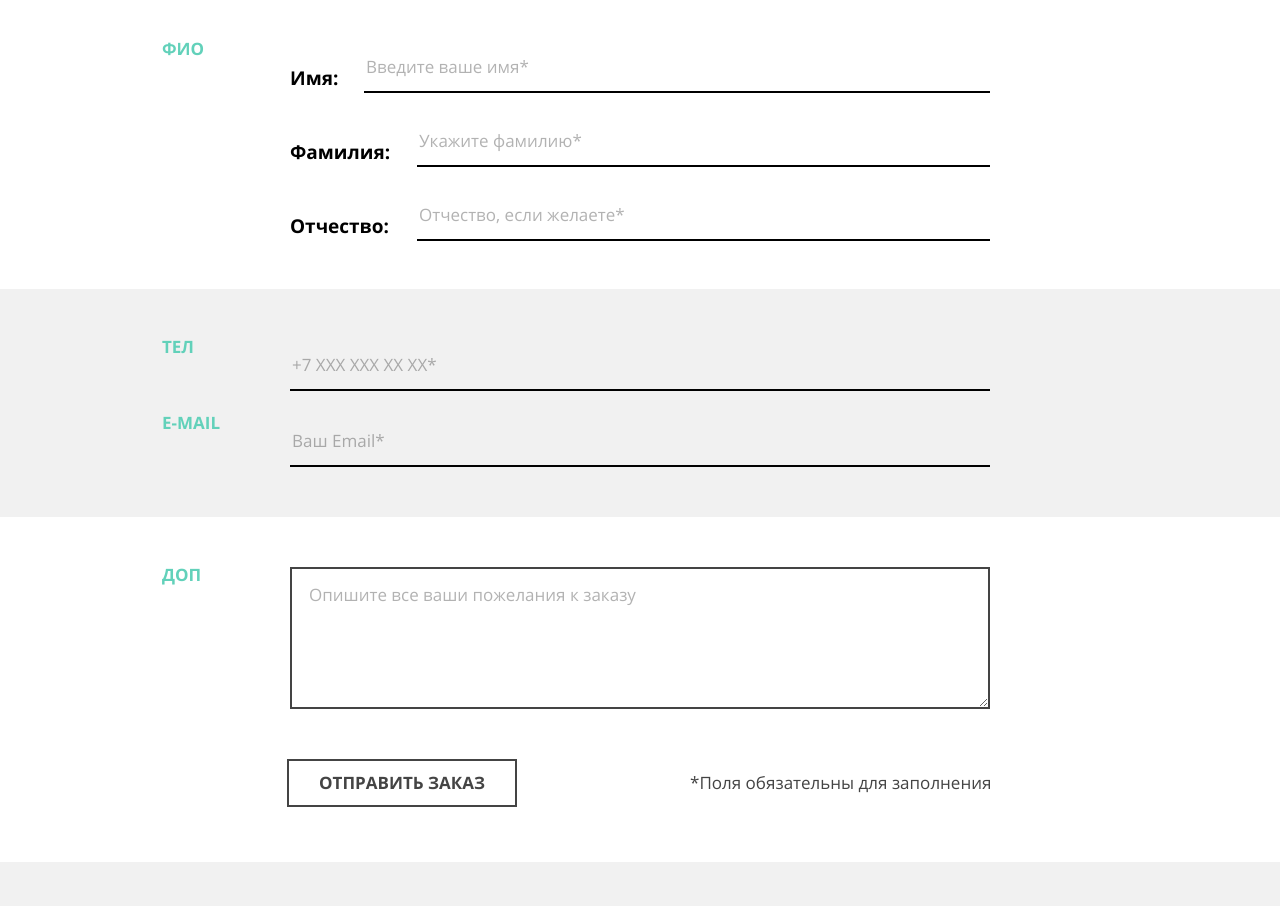
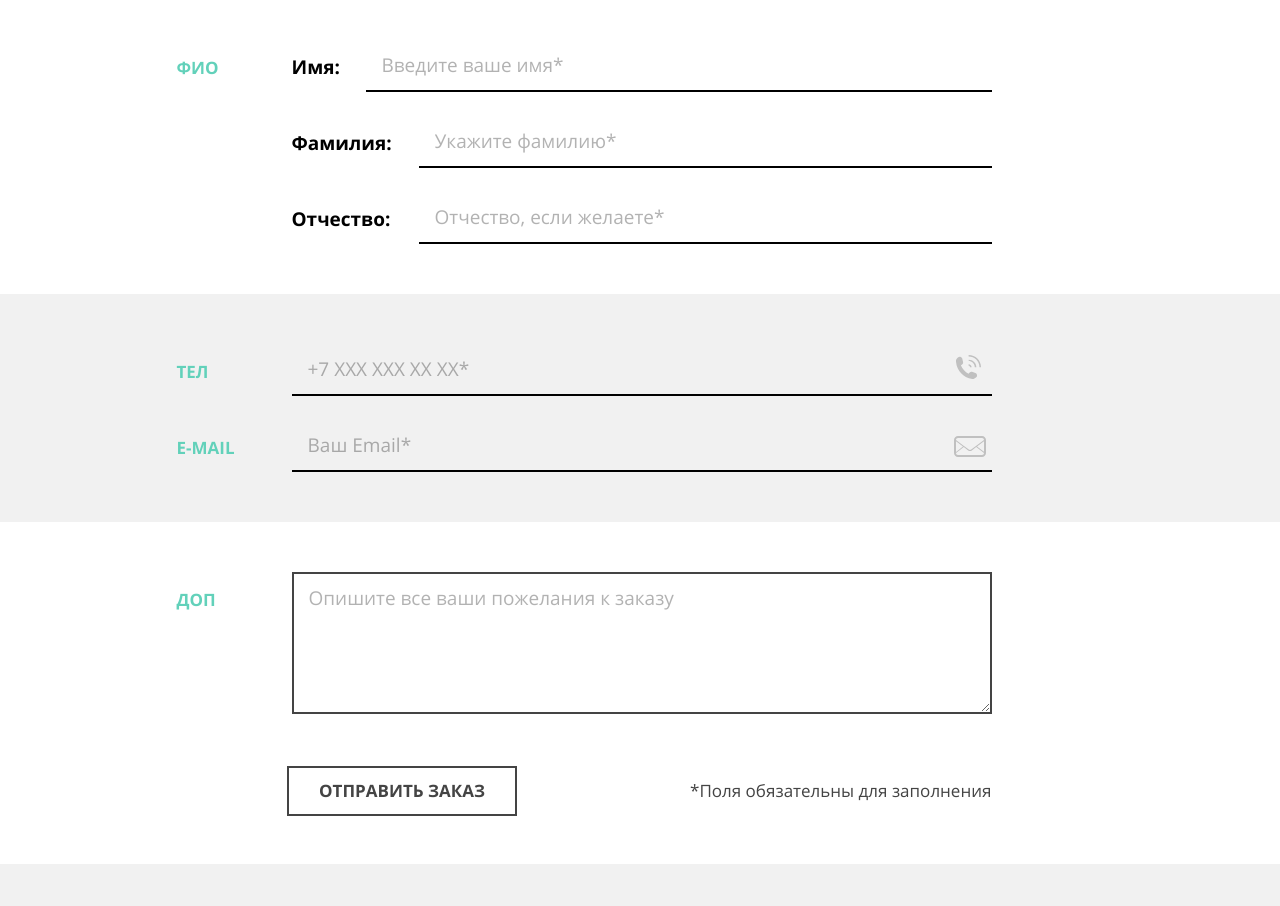
Before and after one commit to htmlacademy-adaptive/1796475-mishka-25, a plain HTML site: page source/form.html in a window 1280 px wide. Shown: the part 995-1901 px from the top of the page. Drawn offline with nearby package versions, Linux system fonts and the light colour scheme; files that its build step writes are made by us from their sources.

Commit message:
отступы форма каталог

```diff
--- a/source/form.html
+++ b/source/form.html
@@ -161,11 +161,22 @@
               <h2 class="form__legend">ТЕЛ</h2>
               <label class="visually-hidden form__label" for="tel">телефон</label>
               <input class="form__input" placeholder="+7 ХХХ ХХХ ХХ ХХ*" type="tel" name="name" id="tel" required />
+              <svg width="25" height="24" viewBox="0 0 25 24" fill="#000000" opacity="0.2" xmlns="http://www.w3.org/2000/svg">
+                <g>
+                <path d="M17.4395 24C17.0363 24 16.7339 24 16.3306 24C11.3911 23.4074 7.7621 21.1358 5.14113 18.2717C2.52016 15.4075 0.403226 11.7532 0 6.7162C0 6.22237 0 5.82731 0 5.33349C0.100806 4.44461 0.504032 3.85202 1.10887 3.25943C1.71371 2.56808 2.72177 1.77796 3.62903 1.6792C4.33468 1.6792 5.44355 2.17302 5.84677 2.76561C6.25 3.25943 6.45161 4.34584 6.65323 5.13596C6.85484 6.02484 7.25806 7.11125 7.15726 7.90137C6.95565 9.08655 5.34274 9.58037 4.93952 10.4693C6.55242 14.1235 9.07258 16.889 12.5 18.6667C13.3065 18.1729 14.1129 16.7902 15.3226 16.7902C15.7258 16.7902 16.3306 16.9877 16.7339 17.0865C17.2379 17.1852 17.6411 17.3828 18.0444 17.5803C18.75 17.8766 20.0605 18.1729 20.4637 18.7655C20.8669 19.3581 21.1694 20.3457 21.0685 20.9383C20.7661 22.2222 18.6492 23.6049 17.4395 24Z"/>
+                <path d="M12.6008 1.48147C18.5484 1.48147 23.4879 6.22217 23.4879 12.1481H25C25 5.43205 19.4556 0 12.6008 0V1.48147Z"/>
+                <path d="M12.6008 9.18506V10.7653C13.4073 10.7653 14.0121 11.3579 14.0121 12.148H15.625C15.625 10.5678 14.3145 9.18506 12.6008 9.18506Z"/>
+                <path d="M12.6008 6.12356C15.9274 6.12356 18.75 8.79021 18.75 12.1482H20.3629C20.3629 8.00009 16.9355 4.64209 12.7016 4.64209V6.12356H12.6008Z"/>
+                </g>
+                </svg>
             </fieldset>
             <fieldset class="form__fieldset form__fieldset--mail">
               <h2 class="form__legend ">E-MAIL</h2>
               <label class="visually-hidden form__label" for="mail">Ваш Email</label>
               <input class="form__input" placeholder="Ваш Email*" type="email" name="name" id="mail" required />
+              <svg width="32" height="21" viewBox="0 0 32 21" fill="#000000" opacity="0.2" xmlns="http://www.w3.org/2000/svg">
+                <path d="M28 0H4C1.8 0 0 1.8 0 4V17C0 19.2 1.8 21 4 21H28C30.2 21 32 19.2 32 17V4C32 1.8 30.2 0 28 0ZM2 5.3L9 10.6L2 15.9V5.3ZM30 17C30 18.1 29.1 19 28 19H4C2.9 19 2 18.1 2 17L9.8 11.1L14.2 14.4C14.7 14.8 15.4 15 16 15C16.6 15 17.3 14.8 17.8 14.4L22.2 11.1L30 17ZM30 15.8L23 10.5L30 5.2V15.8ZM17.2 13.6C16.8 13.9 16.4 14 16 14C15.6 14 15.1 13.9 14.8 13.6L10.7 10.5L9.9 9.9L2 4C2 2.9 2.9 2 4 2H28C29.1 2 30 2.9 30 4L17.2 13.6Z"/>
+                </svg>
             </fieldset>
           </div>
           <fieldset class="form__fieldset form__fieldset--addition">
--- a/source/less/blocks/featured.less
+++ b/source/less/blocks/featured.less
@@ -52,7 +52,7 @@
 }
 .featured__image-link {
   display: block;
-  margin: 0 0 25px 0;
+  margin: 0 0 19px 0;
 }
 .featured__product-price {
   display: block;
--- a/source/less/blocks/footer.less
+++ b/source/less/blocks/footer.less
@@ -44,7 +44,7 @@
     align-items: center;
     widtH: 668px;
     margin: 0 auto;
-    padding: 50px 0 23px 0;
+    padding: 50px 0 50px 0;
   }
   .footer__logo {
     display: block;
--- a/source/less/blocks/form-container.less
+++ b/source/less/blocks/form-container.less
@@ -1,4 +1,9 @@
 .form-container {
-  margin: 0 0 55px 0;
+  margin: 0 0 57px 0;
   border-top: 1px solid #ececec;
 }
+@media (min-width: @desktop-width) {
+  .form-container {
+    margin: 0 0 48px 0;
+  }
+}
--- a/source/less/blocks/form.less
+++ b/source/less/blocks/form.less
@@ -8,7 +8,7 @@
 }
 .form__fieldset {
   padding: 0;
-  margin: 0 auto 31px auto;
+  margin: 0 auto 20px auto;
   border: none;
   width: 260px;
 }
@@ -78,6 +78,7 @@
     border-radius: 50px;
   }
   & .form__signature {
+    padding: 3px 0 0 0;
     width: 200px;
   }
 }
@@ -137,7 +138,10 @@
 .form__fieldset--name {
   margin: 0 auto 12px auto;
   & .form__legend {
-    margin: 0 0 29px 0;
+    margin: 0 0 28px 0;
+  }
+  & .form__label {
+    display: block;
   }
 }
 .form__input {
@@ -152,12 +156,21 @@
   height: 52px;
   border: none;
   border-bottom: 2px solid #000000;
+  padding: 0;
   margin: 0 0 22px 0;
   &:hover {
     border-bottom: 2px solid #62d1ba;
   }
+  &:hover + svg {
+    fill: #62d1ba;
+    opacity: 1;
+  }
   &:not(:placeholder-shown) {
     border: 2px solid #62d1ba;
+  }
+  &:not(:placeholder-shown) + svg {
+    fill: #62d1ba;
+    opacity: 1;
   }
 }
 .form__input::placeholder {
@@ -168,27 +181,41 @@
   line-height: 16px;
 }
 .form__fieldset--telephone {
+  margin: 0 auto 14px auto;
+  position: relative;
   & .form__legend {
-    margin: 0 0 5px 0;
+    margin: 0 0 3px 0;
+  }
+  & svg {
+    position: absolute;
+    top: 30px;
+    right: 6px;
   }
 }
 .form__fieldset--mail {
+  margin: 0 auto 14px auto;
+  position: relative;
   & .form__legend {
-    margin: 0 0 5px 0;
+    margin: 0 0 3px 0;
     &::after {
       width: 182px;
     }
   }
+  & svg {
+    position: absolute;
+    top: 36px;
+    right: 2px;
+  }
 }
 .form__fieldset--addition {
-  margin: 0 auto 17px auto;
+  margin: 0 auto 5px auto;
   & .form__legend {
     margin: 0 0 23px 0;
   }
   & .form__input--textarea {
     border: 2px solid #444444;
     min-height: 142px;
-    padding: 17px;
+    padding: 15px;
     margin: 0;
     &:hover {
       border: 2px solid #62d1ba;
@@ -198,8 +225,12 @@
     }
   }
 }
+.form__paragraph--signature {
+  font-size: 14px;
+}
 .form__button {
   margin: 0 auto 0 auto;
+  padding: 15px 0 15px 0;
   width: 260px;
 }
 @media (min-width: @tablet-width) {
@@ -218,7 +249,7 @@
   }
   .form__legend {
     display: block;
-    padding: 0;
+    padding: 17px 0 0 0;
     margin: 0;
     width: 167px;
     &::after {
@@ -231,9 +262,14 @@
   .form__label {
     font-size: 19px;
   }
+  .form__input {
+    font-size: 19px;
+    padding: 0 0 0 19px;
+  }
   .form__fieldset--type {
+    margin: 0 auto 24px auto;
     & .form__item {
-      margin: 0 0 24px 0;
+      margin: 0 0 27px 0;
     }
     & .form__label {
       width: 499px;
@@ -308,20 +344,26 @@
       align-items: center;
       width: 500px;
     }
+    .form__input {
+      margin: 0 0 24px 0;
+    }
     .form__label--name {
       width: 49px;
+      padding: 0 0 22px 0;
     }
     .form__input--name {
       width: 428px;
     }
     .form__label--surname {
       width: 101px;
+      padding: 0 0 22px 0;
     }
     .form__input--surname {
       width: 375px;
     }
     .form__label--patronymic {
       width: 101px;
+      padding: 0 0 22px 0;
     }
     .form__input--patronymic {
       width: 375px;
@@ -338,6 +380,10 @@
       width: 501px;
       margin: 0 0 24px 0;
     }
+    & svg {
+      top: 61px;
+      right: 23px;
+    }
   }
   .form__fieldset--mail {
     margin: 0 auto 50px auto;
@@ -350,9 +396,13 @@
       width: 501px;
       margin: 0;
     }
+    & svg {
+      top: 16px;
+      right: 23px;
+    }
   }
   .form__fieldset--addition {
-    margin: 0 auto 50px auto;
+    margin: 0 auto 54px auto;
     & .form__legend {
       margin: 0 0 23px 0;
     }
@@ -376,6 +426,7 @@
     order: 2;
     width: 303px;
     margin: 0;
+    font-size: 17px;
   }
 }
 @media (min-width: @desktop-width) {
@@ -383,23 +434,27 @@
     font-size: 17px;
     line-height: 30px;
     margin: 0 auto 63px auto;
-    width: 668px;
+    width: 700px;
   }
   .form__fieldset {
     box-sizing: border-box;
     justify-content: left;
-    width: 956px;
-    padding: 0 100px 0 0;
+    width: 927px;
+    padding: 0 86px 0 0;
   }
   .form__legend {
-    width: 128px;
+    width: 115px;
+    padding: 20px 0 0 0;
   }
   .form__label {
     font-size: 19px;
   }
+  .form__input {
+    padding: 0 0 0 16px;
+  }
   .form__fieldset--type {
     & .form__item {
-      margin: 0 0 24px 0;
+      margin: 0 0 27px 0;
     }
     & .form__label {
       width: 728px;
@@ -410,6 +465,9 @@
   }
   .form__fieldset--color {
     padding: 50px 0 26px 0;
+    & .form__legend {
+      width: 113px;
+    }
     & .form__list {
       grid-template-columns: 262px 264px auto;
       width: 728px;
@@ -435,14 +493,23 @@
     .form__input {
       width: 700px;
     }
+    & svg {
+      top: 61px;
+      right: 123px;
+    }
   }
   .form__fieldset--mail {
     padding: 0 0 50px 0;
     .form__input {
       width: 700px;
     }
+    & svg {
+      top: 16px;
+      right: 118px;
+    }
   }
   .form__fieldset--addition {
+    margin: 0 auto 52px auto;
     & .form__input--textarea {
       width: 700px;
     }
--- a/source/less/blocks/page-header.less
+++ b/source/less/blocks/page-header.less
@@ -105,6 +105,9 @@
     background-position: center top;
     margin: 0 0 53px 0;
   }
+  .page-header--form {
+    margin: 0 0 66px 0;
+  }
   .page-header {
     position: relative;
     &::after {
@@ -168,11 +171,11 @@
     padding: 25px 167px 34px 36px;
     width: 334px;
   }
-}
-.page-header__svg {
-  top: 30px;
-  &--lamp {
-    left: 257px;
+  .page-header__svg {
+    top: 30px;
+    &--lamp {
+      left: 257px;
+    }
   }
 }
 @media (min-width: @desktop-width) {
--- a/source/less/blocks/production.less
+++ b/source/less/blocks/production.less
@@ -19,8 +19,8 @@
     background-image: url("../img/video.svg");
     width: 32px;
     height: 22px;
-    top: -50px;
-    left: 77px;
+    top: 33px;
+    left: 32px;
   }
 }
 .production__preview {
@@ -98,6 +98,10 @@
     font-size: 20px;
     padding: 0 42px 0 107px;
     margin: 0 0 24px 0;
+    &::after {
+      top: -2px;
+      left: 42px;
+    }
   }
   .production__paragraph {
     font-size: 15px;
@@ -133,6 +137,10 @@
     padding: 0 110px 0 79px;
     margin: 96px 0 27px 0;
     width: 178px;
+    &::after {
+      top: -50px;
+      left: 77px;
+    }
   }
   .production__paragraph {
     grid-area: paragraph;
```
Also changed, not shown: source/img/mail.svg (added), source/img/phone.svg (added).
